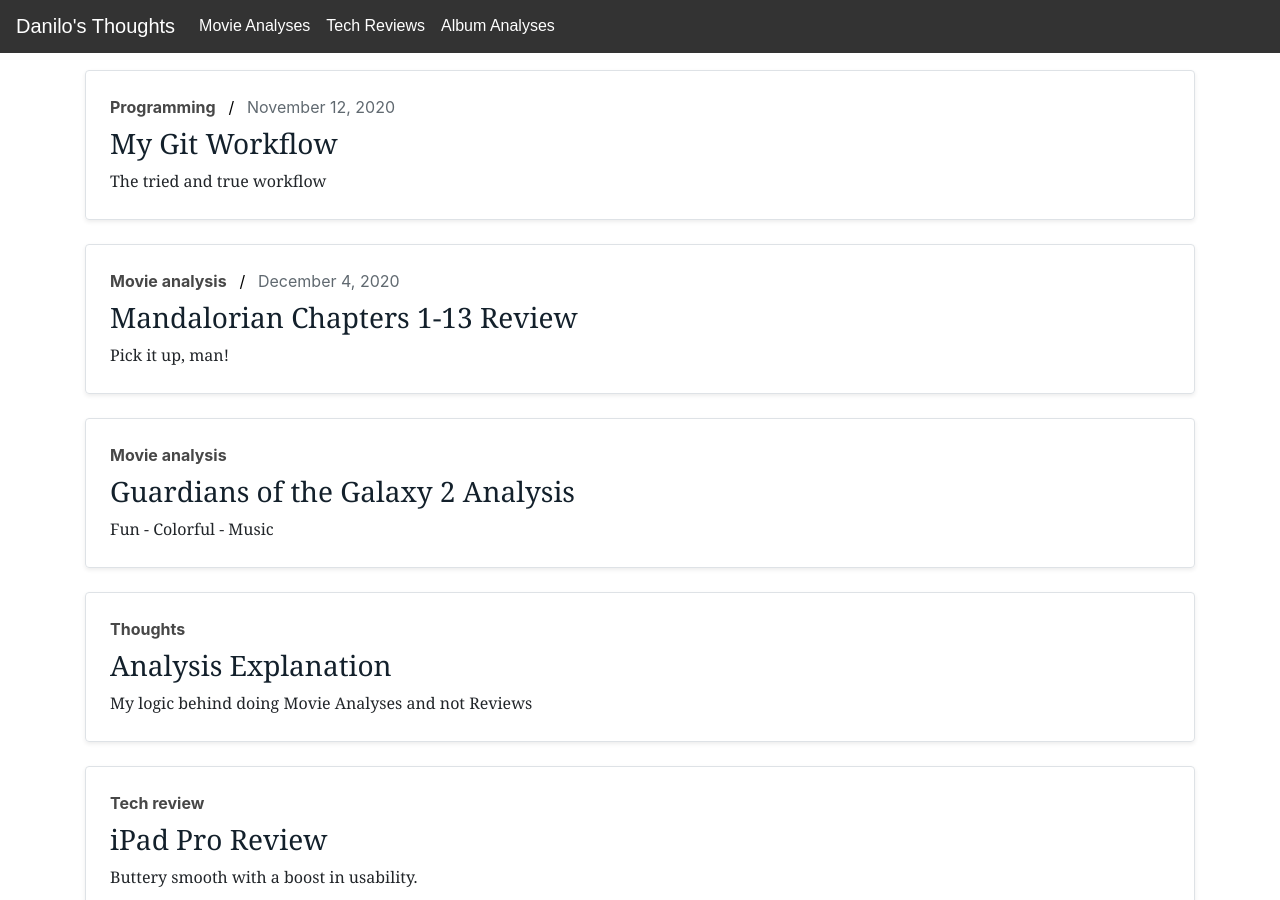
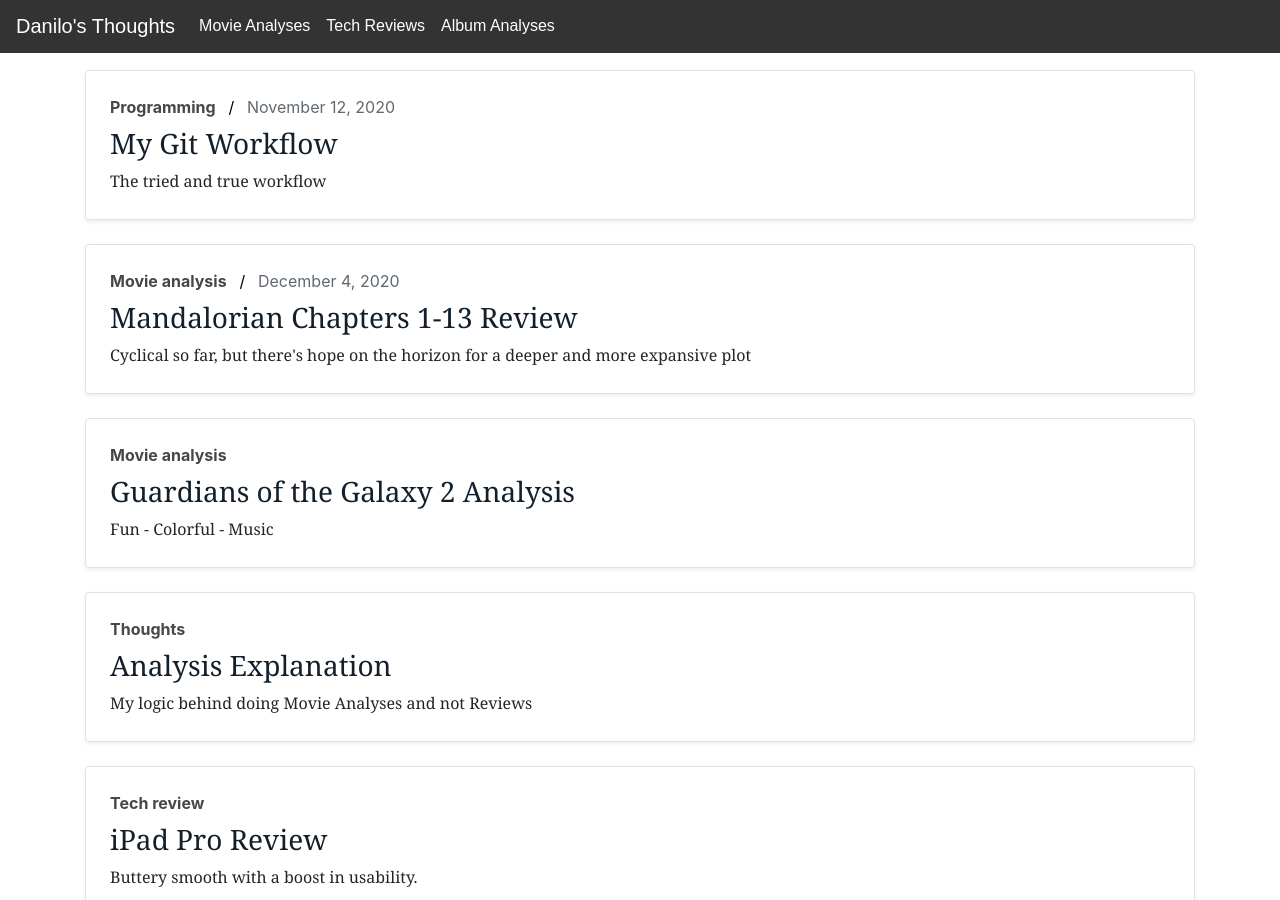
Before and after one commit to dradovic505/dradovic505.github.io, a Jekyll site: the page built from index.html, in a window 1280 px wide and 900 px high. Built offline with Jekyll 4.4.1, drawn with Linux system fonts in a browser that asks for light colours; some web fonts are replaced.

Commit message:
changing article summary

```diff
--- a/_articles/mandalorian-chapters-1-to-13.html
+++ b/_articles/mandalorian-chapters-1-to-13.html
@@ -5,7 +5,7 @@ date_str:  "December 4, 2020"
 date_num: 20201204
 categories: movie_analysis
 group: "Movie analysis"
-summary: "Pick it up, man!"
+summary: "Cyclical so far, but there's hope on the horizon for a deeper and more expansive plot"
 ---
 
 <h2 class="border-bottom-headline">Show Analysis: The Mandalorian Chapters 1 to 13</h2>
```
